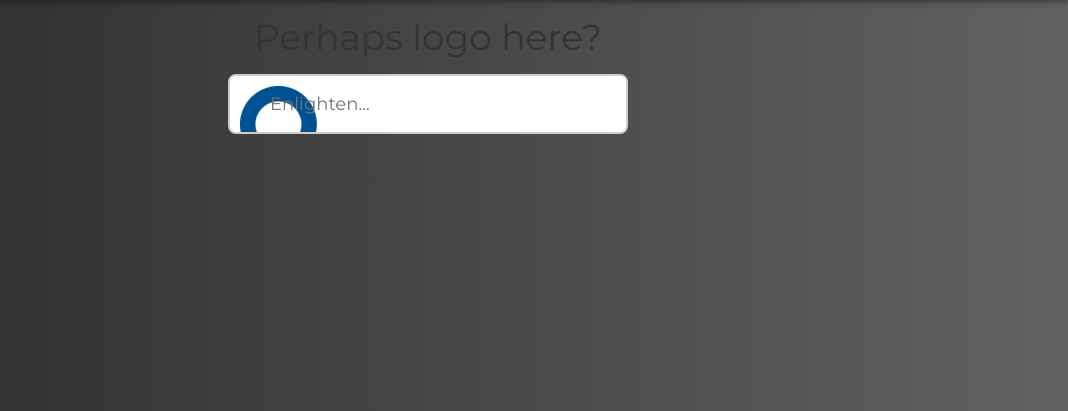
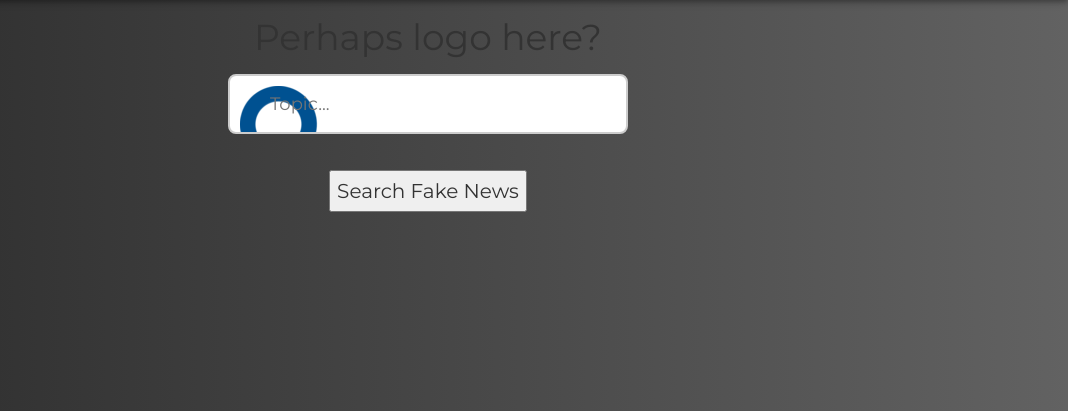
Before and after one commit to CUBigDataClass/debunkd-web, a Flask app: page / in a window 1280 px wide. Shown: the part 72-483 px from the top of the page, without its empty margins (212-1280 px from the left). Run offline with Flask 2, Linux system fonts and the light colour scheme; some libraries are stand-ins or nearby versions.

Commit message:
Added route to handle post request for search query

```diff
--- a/html/app/templates/about.html
+++ b/html/app/templates/about.html
@@ -2,7 +2,7 @@
 <html>
   <head>
     <meta charset="utf-8">
-    <title>big data project</title>
+    <title>SwashBucklers</title>
 
     <link rel="stylesheet" href="https://maxcdn.bootstrapcdn.com/bootstrap/3.3.7/css/bootstrap.min.css">
     <script src="https://ajax.googleapis.com/ajax/libs/jquery/3.1.1/jquery.min.js"></script>
--- a/html/app/templates/index.html
+++ b/html/app/templates/index.html
@@ -1,4 +1,4 @@
-<!DOCCTYPE html>
+<!DOCTYPE html>
 <html>
   <head>
     <meta charset="utf-8">
@@ -47,8 +47,10 @@
       </div>
     </nav>
     <h1 align="center"> Perhaps logo here? </h1>
-    <form align="center">
-      <input type="text" name="search" placeholder="Enlighten...">
+    <form align="center" action="{{ url_for('search') }}" method="Post">
+      <input type="text" name="search" placeholder="Topic...">
+      <br /> <br />
+      <input type="submit" name="my-form" value="Search Fake News">
     </form>
     <div class="puthere"> </div>
 
--- a/html/app/views.py
+++ b/html/app/views.py
@@ -1,4 +1,4 @@
-from flask import Flask, request, render_template, url_for
+from flask import Flask, request, render_template, url_for, redirect
 from . import app
 
 @app.route('/', methods=['get'])
@@ -10,3 +10,9 @@ def index():
 def about():
     if request.method == 'GET':
         return render_template('about.html')
+
+@app.route('/search', methods=['post'])
+def search():
+    query = request.form['search']
+    print("Text in search box: '", query, "'")
+    return redirect('/')
```
